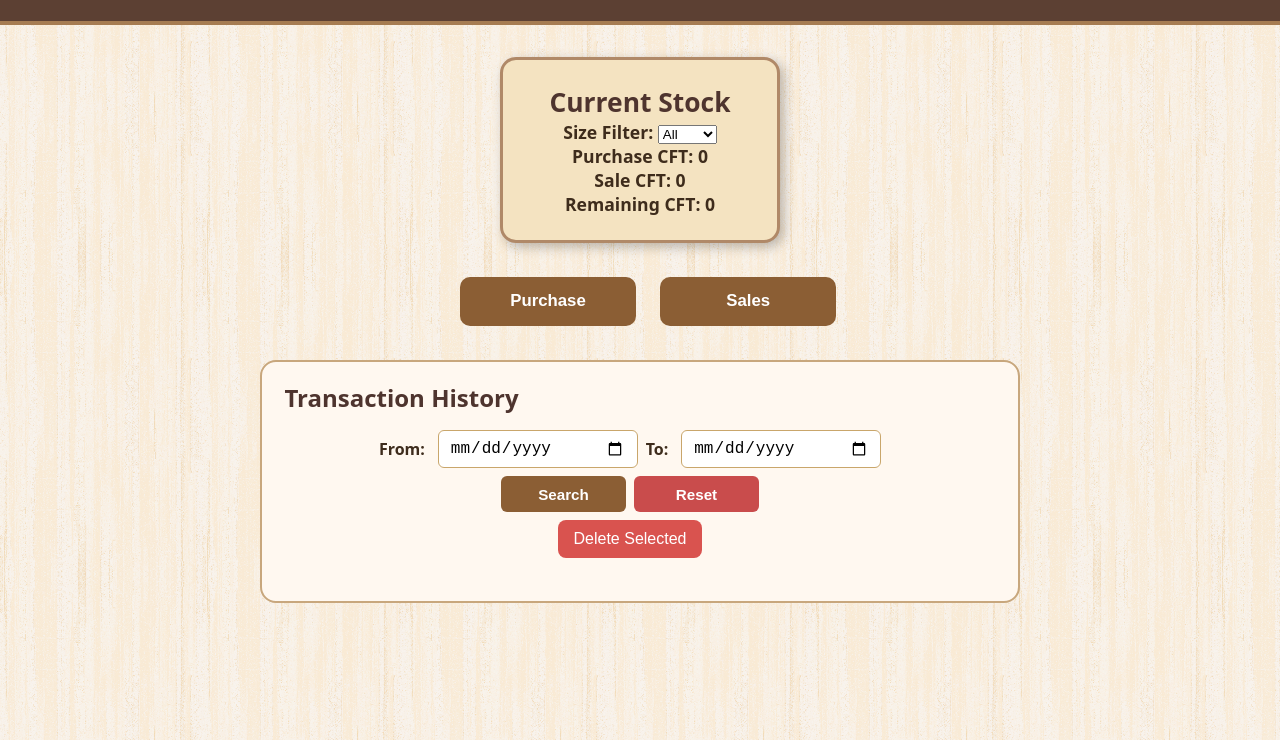
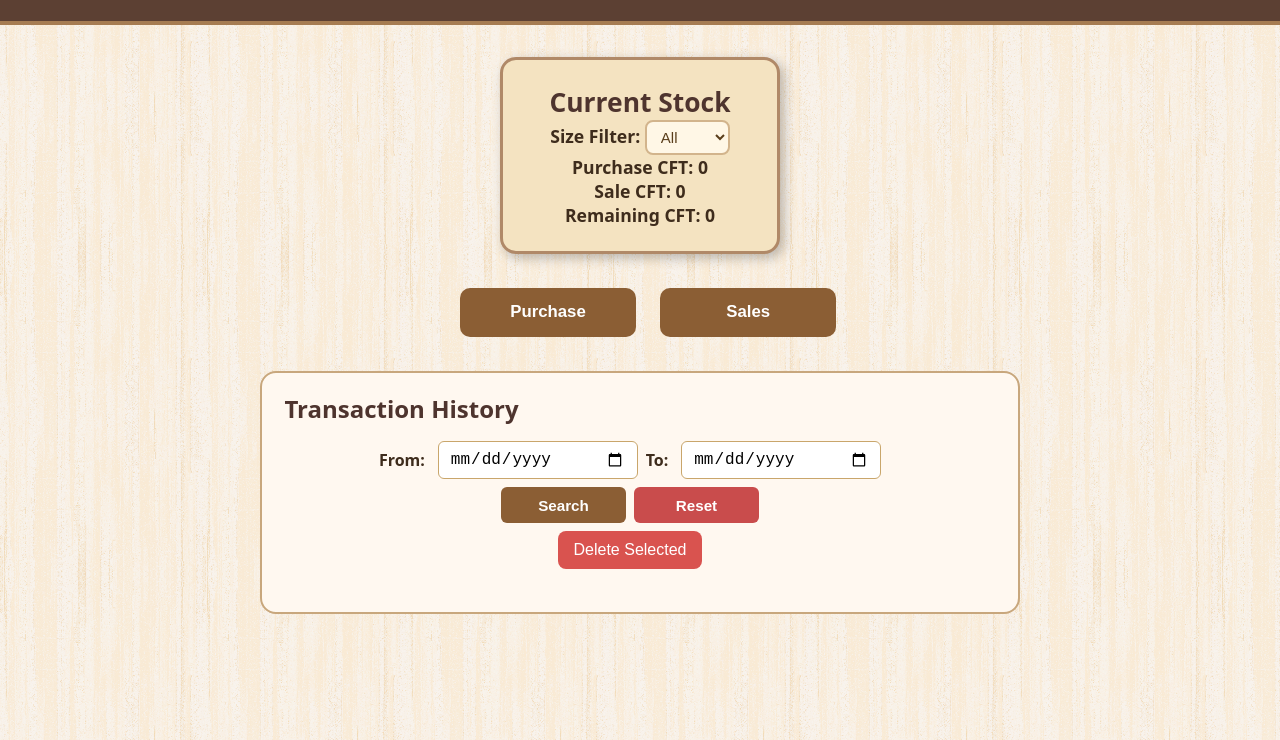
Before and after one commit to mddanish222/KR-Timber, a plain HTML site: page silver.html in a window 1280 px wide. Shown: the part 60-800 px from the top of the page. Drawn offline with Linux system fonts and the light colour scheme.

Commit message:
Update style.css

```diff
--- a/style.css
+++ b/style.css
@@ -723,3 +723,32 @@ min-width: 190px;
   color: #3e2c1c;
   font-family: 'Bree Serif', serif;
 }
+#sizeFilter {
+  padding: 6px 10px;
+  font-size: 15px;
+  border: 2px solid #d2b48c; /* light brown border */
+  border-radius: 8px;
+  background: #fff7e6;       /* soft cream background */
+  color: #5a3e1b;            /* dark wood text */
+  outline: none;
+  cursor: pointer;
+  transition: 0.2s ease;
+}
+
+/* Hover Effect */
+#sizeFilter:hover {
+  border-color: #b8966a;
+  background: #fffbf2;
+}
+
+/* Focus Effect */
+#sizeFilter:focus {
+  border-color: #a67c52;
+  box-shadow: 0 0 5px rgba(166, 124, 82, 0.5);
+}
+
+/* Make <option> look cleaner in dropdown */
+#sizeFilter option {
+  background: #fff7e6;
+  color: #5a3e1b;
+}
```
